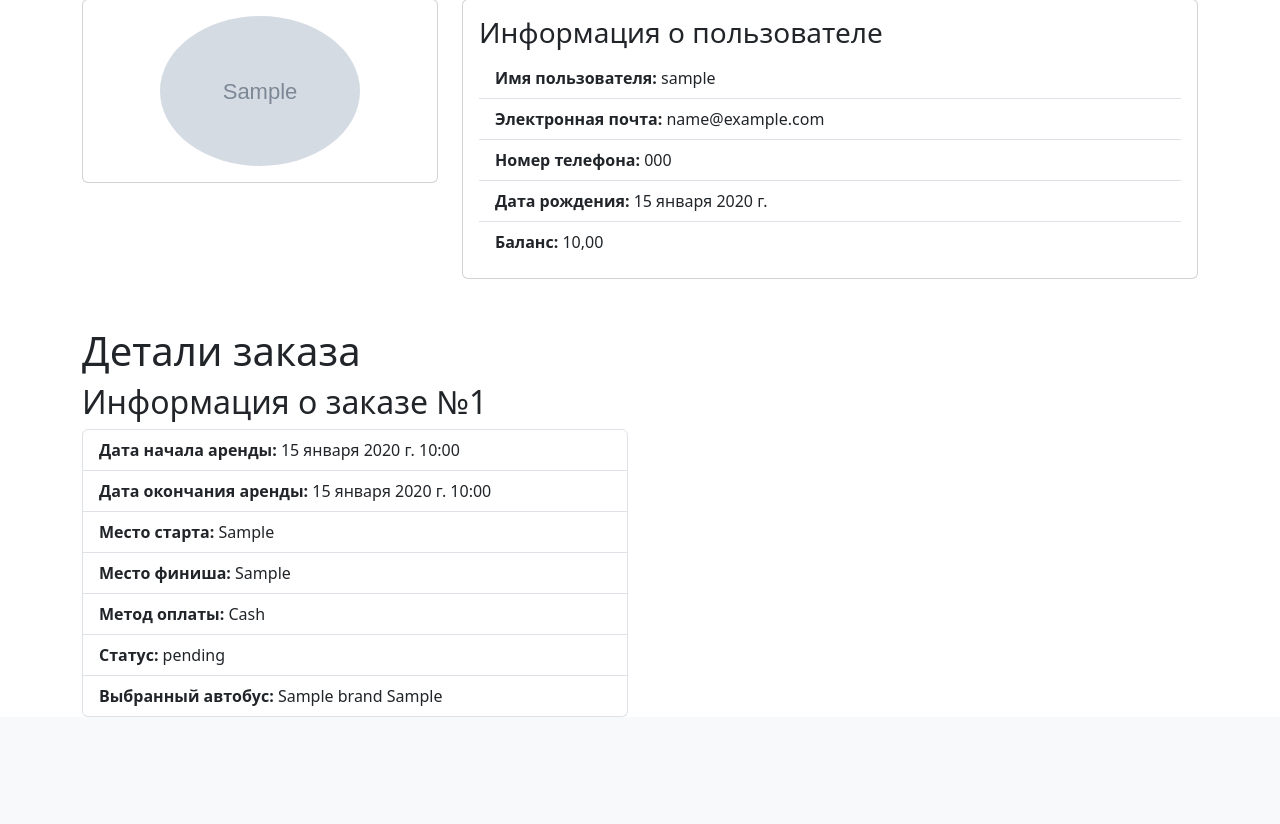
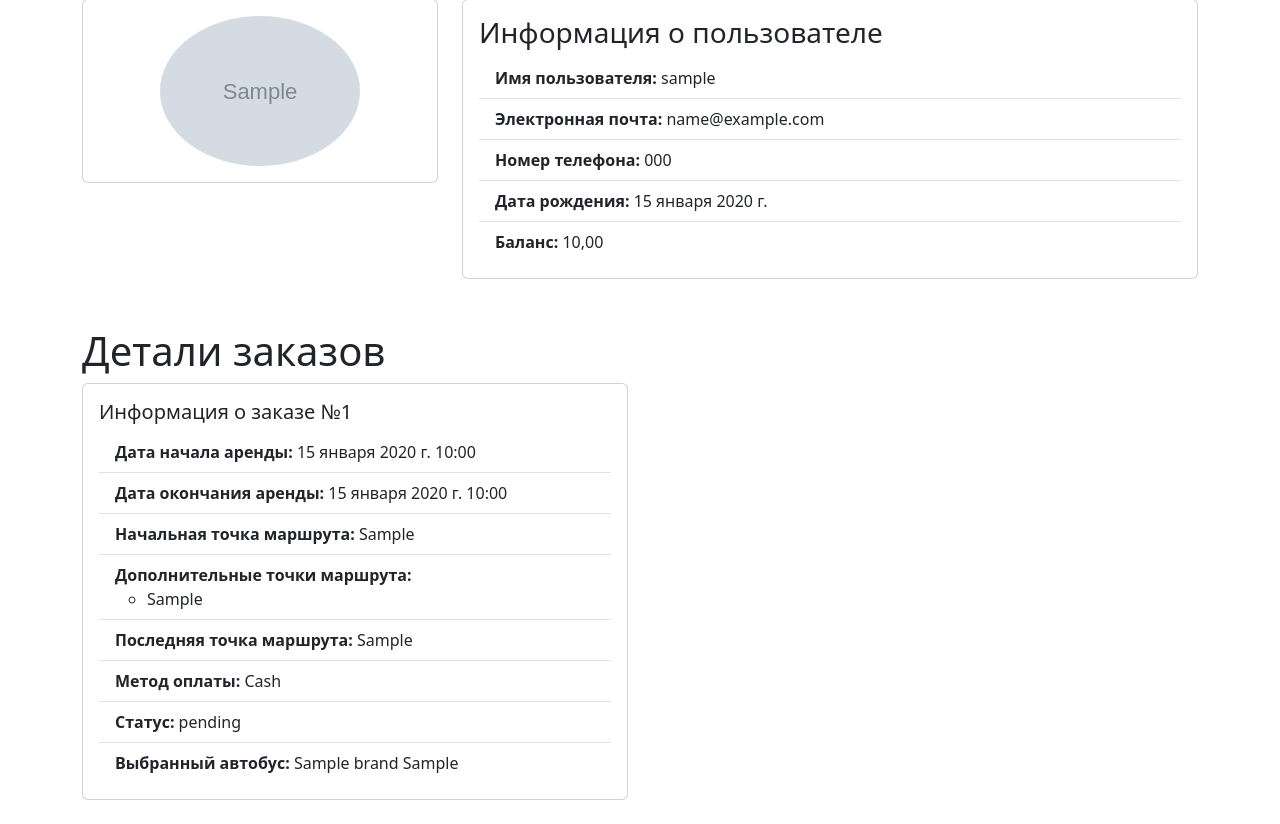
Before and after one commit to PanabeeWQW/bus_station_test, a Django app: page /personal_account in a window 1280 px wide. Shown: the part 201-1025 px from the top of the page. Before the commit the page ends 918 px from the top, so only its background shows below. Run offline with Django 5.2, Linux system fonts and the light colour scheme; a user stored in the database is signed in; tables that the repository leaves empty hold one stand-in row (values such as "Sample post"); grey boxes marked "Sample" are stand-in pictures; some libraries are stand-ins or nearby versions.

Commit message:
карточка аренды + аватарка пользователя + добавление новых точек маршрута

```diff
--- a/main/models.py
+++ b/main/models.py
@@ -11,7 +11,6 @@ class Bus_Category(models.Model):
 
 class Bus_Brand(models.Model):
     name = models.CharField(max_length=100, unique=True)
-    description = models.TextField(null=True, blank=True)
 
     class Meta:
         verbose_name = 'Бренд авто'
@@ -34,6 +33,9 @@ class Bus(models.Model):
         verbose_name = 'Автобус'
         verbose_name_plural = 'Автобусы'
 
+    def __str__(self):
+        return self.model
+
 class Order(models.Model):
     customer = models.ForeignKey(Customer, on_delete=models.CASCADE)
     bus = models.ForeignKey(Bus, on_delete=models.CASCADE)
@@ -42,6 +44,7 @@ class Order(models.Model):
     end_date = models.DateTimeField()
     start_point = models.CharField(max_length=200, null=True, blank=True)
     end_point = models.CharField(max_length=200, null=True, blank=True)
+    additional_points = models.ManyToManyField("AdditionalPoints", blank=True, related_name='additional_points')
     payment_method = models.CharField(max_length=50, choices=[('cash', 'Cash'), ('card', 'Card')])
     status = models.CharField(max_length=50,
                               choices=[('pending', 'Pending'), ('confirmed', 'Confirmed'), ('cancelled', 'Cancelled')],
@@ -51,3 +54,14 @@ class Order(models.Model):
     class Meta:
         verbose_name = 'Заказ'
         verbose_name_plural = 'Заказы'
+
+class AdditionalPoints(models.Model):
+    order = models.ForeignKey(Order, on_delete=models.CASCADE)
+    point = models.CharField(max_length=200)
+
+    class Meta:
+        verbose_name = 'Дополнительная точка маршрута'
+        verbose_name_plural = 'Дополнительные точки маршрута'
+
+    def __str__(self):
+        return self.point
--- a/users/templates/personal_data/personal_user_account.html
+++ b/users/templates/personal_data/personal_user_account.html
@@ -8,7 +8,7 @@
 <div class="container">
     <h1 class="mt-5 mb-4">Личный кабинет</h1>
     <div class="row">
-        <div class="col-md-4">
+        <div class="col-md-4 mb-4">
             <div class="card">
                 <div class="card-body text-center">
                     {% if customer.profile_photo %}
@@ -37,26 +37,40 @@
 </div>
 
 <div class="container">
-    <h1 class="mt-5">Детали заказа</h1>
+    <h1 class="mt-5">Детали заказов</h1>
     <div class="row">
         {% if orders %}
             {% for order in orders %}
-                <div class="col-md-6">
-                    <h2>Информация о заказе №{{ order.id }}</h2>
-                    <ul class="list-group">
+                <div class="col-md-6 mb-4">
+                    <div class="card">
+                        <div class="card-body">
+                            <h5 class="card-title">Информация о заказе №{{ order.id }}</h5>
+                            <ul class="list-group list-group-flush">
                                 <li class="list-group-item"><strong>Дата начала аренды:</strong> {{ order.start_date }}</li>
                                 <li class="list-group-item"><strong>Дата окончания аренды:</strong> {{ order.end_date }}</li>
-                        <li class="list-group-item"><strong>Место старта:</strong> {{ order.start_point }}</li>
-                        <li class="list-group-item"><strong>Место финиша:</strong> {{ order.end_point }}</li>
+                                <li class="list-group-item"><strong>Начальная точка маршрута:</strong> {{ order.start_point }}</li>
+                                <li class="list-group-item">
+                                    <strong>Дополнительные точки маршрута:</strong>
+                                    <ul>
+                                        {% for point in addpoint %}
+                                            <li>{{ point }}</li>
+                                        {% endfor %}
+                                    </ul>
+                                </li>
+                                <li class="list-group-item"><strong>Последняя точка маршрута:</strong> {{ order.end_point }}</li>
                                 <li class="list-group-item"><strong>Метод оплаты:</strong> {{ order.get_payment_method_display }}</li>
                                 <li class="list-group-item"><strong>Статус:</strong> {{ order.status }}</li>
                                 <li class="list-group-item"><strong>Выбранный автобус:</strong> {{ order.bus.brand.name }} {{ order.bus.model }}</li>
                             </ul>
                         </div>
+                    </div>
+                </div>
             {% endfor %}
         {% else %}
             <div class="col-md-12">
-                <h2>Текущих заказов нет</h2>
+                <div class="alert alert-info" role="alert">
+                    Текущих заказов нет
+                </div>
             </div>
         {% endif %}
     </div>
--- a/users/views.py
+++ b/users/views.py
@@ -1,47 +1,52 @@
 from django.contrib.auth import login
-from django.shortcuts import render, redirect
+from django.shortcuts import render, redirect, get_object_or_404
 from django.views.generic import CreateView
 from users.form import CustomerSignUpForm, DriverSignUpForm
 from users.models import User, Customer, Driver
-from main.models import Order
-from django.shortcuts import get_object_or_404
+from main.models import Order, AdditionalPoints
 
 
 def register(request):
     return render(request, 'registration/register.html')
 
 def personal_account(request):
-    orders = None
-    customer = None
-    driver = None
-
     if request.user.is_authenticated:
         try:
             customer = Customer.objects.get(user=request.user)
-            orders = Order.objects.filter(customer=customer)
+            addpoint = AdditionalPoints.objects.filter(order__customer=customer)
         except Customer.DoesNotExist:
-            pass
+            customer = None
+            addpoint = None
 
         try:
             driver = Driver.objects.get(user=request.user)
         except Driver.DoesNotExist:
-            pass
+            driver = None
 
-    context = {
-        'orders': orders,
-        'customer': customer,
-        'driver': driver,
-    }
+        if customer:
+            orders = Order.objects.filter(customer=customer)
+            for order in orders:
+                order.additional_points.all()
 
-    if customer:
-        return render(request, 'personal_data/personal_user_account.html', context)
-    elif driver:
-        return render(request, 'personal_data/personal_driver_account.html', context)
-    elif request.user.is_superuser:
-        return render(request, 'personal_data/personal_admin_account.html', context)
+            # Print additional points for each order
+            for order in orders:
+                print(f"Order {order.id} additional points:", order.additional_points.all())
+
+            context = {
+                'addpoint': addpoint,
+                'orders': orders,
+                'customer': customer,
+                'driver': driver,
+            }
+            return render(request, 'personal_data/personal_user_account.html', context)
+        elif driver:
+            return render(request, 'personal_data/personal_driver_account.html', {'driver': driver})
+        elif request.user.is_superuser:
+            return render(request, 'personal_data/personal_admin_account.html')
+        else:
+            raise Http404("Page not found")
     else:
-        return render(request, 'registration/login.html')  # Или другая страница, если пользователь не аутентифицирован
-
+        raise Http404("Page not found")
 
 
 class customer_register(CreateView):
@@ -52,14 +57,15 @@ class customer_register(CreateView):
     def form_valid(self, form):
         user = form.save()
         login(self.request, user)
-        return redirect('/')
+        return redirect('personal_account')
 
 
 class driver_register(CreateView):
     model = User
     form_class = DriverSignUpForm
     template_name = 'registration/driver_register.html'
+
     def form_valid(self, form):
         user = form.save()
         login(self.request, user)
-        return redirect('/')
+        return redirect('personal_account')
```
Also changed, not shown: main/templates/main/order/order_detail.html (deleted, +0 -7 lines), main/templates/main/order/order_with_driver.html (+27 -2 lines), main/views.py (+6 -7 lines), users/models.py (line endings or trailing spaces). Lines whose indentation alone changed are shown as unchanged.
